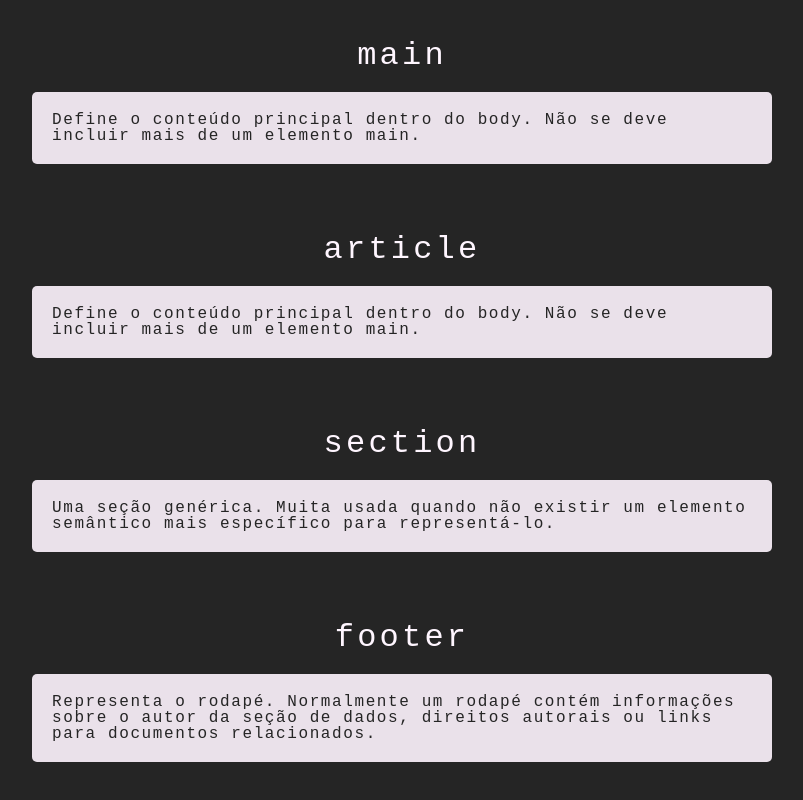
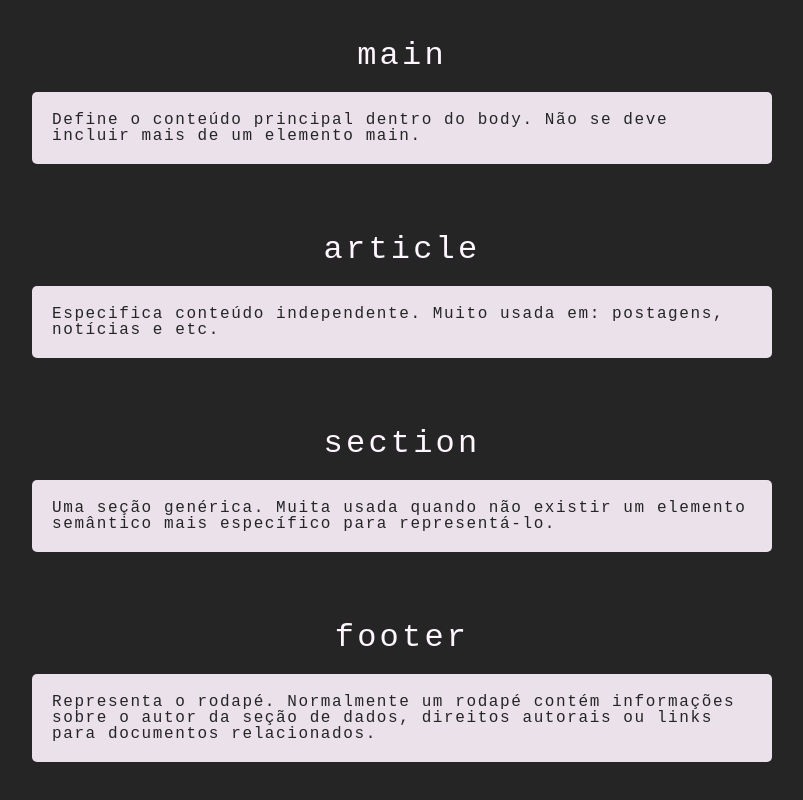
Before and after one commit to levxyca/tags-estruturais-html5, a plain HTML site: page index.html in a window 1280 px wide. Shown: the part 1216-2016 px from the top of the page, without its empty margins (238-1041 px from the left). Drawn offline with Linux system fonts and the light colour scheme.

Commit message:
:memo: fix article card

```diff
--- a/index.html
+++ b/index.html
@@ -76,8 +76,7 @@
       </p>
       <h2 id="article__card">article</h2>
       <p class="p__tag p__card article__card">
-        Define o conteúdo principal dentro do body. Não se deve incluir mais de
-        um elemento main.
+        Especifica conteúdo independente. Muito usada em: postagens, notícias e etc.
       </p>
       <h2 id="section__card">section</h2>
       <p class="p__tag p__card section__card">
```
